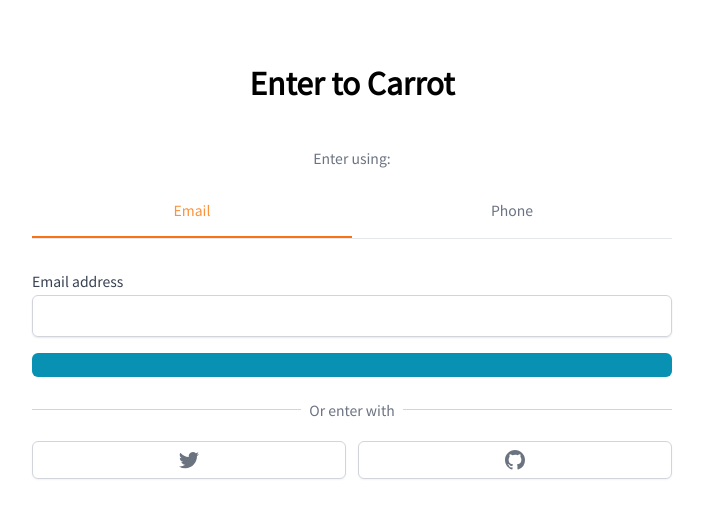
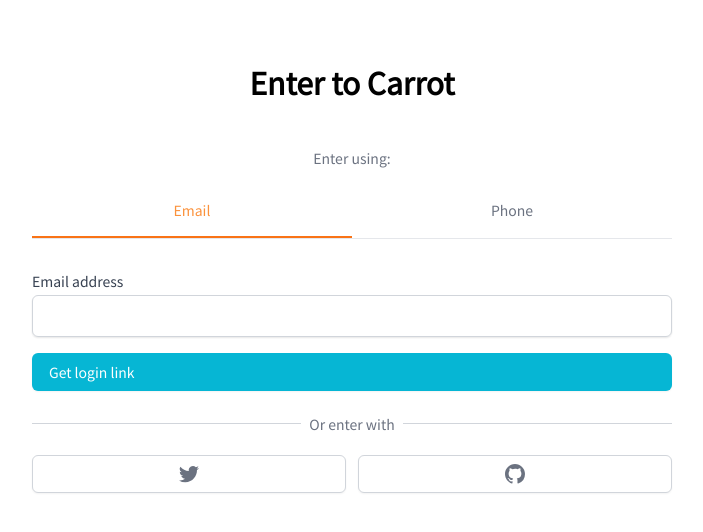
Before and after one commit to ffenland/pron-app, a Next.js app: page /auth/enter in a window 1280 px wide. Shown: the top 532 px of the page, without its empty margins (288-991 px from the left). Built offline with nearby package versions, Linux system fonts and the light colour scheme.

Commit message:
fix some button errors

```diff
--- a/components/button.tsx
+++ b/components/button.tsx
@@ -1,13 +1,17 @@
 import * as heroicon from "@heroicons/react/24/outline";
 import { cls } from "@libs/client/utils";
 interface ButtonProps {
-  type: "floating" | "small" | "medium" | "large";
+  type?: "floating" | "small" | "medium" | "large";
   title?: string;
-  onClick: () => void;
+  onClick?: () => void;
 }
 
 const Button = ({ type = "medium", title, onClick }: ButtonProps) => {
-  const sizeRef = { large: "asdf", medium: "sadfa", small: "adsfasdf" };
+  const sizeRef = {
+    large: "py-3 text-base",
+    medium: "py-2 text-sm ",
+    small: "py-2 text-sm ",
+  };
 
   if (type === "floating") {
     return (
@@ -23,7 +27,12 @@
   } else {
     const sizeCls = sizeRef[type];
     return (
-      <div className={cls("bg-cyan-600 rounded-md", sizeCls)}>
+      <div
+        className={cls(
+          "w-full bg-cyan-500 hover:bg-cyan-600 text-white  px-4 border border-transparent rounded-md shadow-sm font-medium focus:ring-2 focus:ring-offset-2 focus:ring-cyan-500 focus:outline-none cursor-pointer",
+          sizeCls
+        )}
+      >
         <button>{title}</button>
       </div>
     );
--- a/pages/auth/enter.tsx
+++ b/pages/auth/enter.tsx
@@ -80,9 +80,9 @@
               required
             />
           ) : null}
-          {method === "email" ? <Button text={"Get login link"} /> : null}
+          {method === "email" ? <Button title={"Get login link"} /> : null}
           {method === "phone" ? (
-            <Button text={"Get one-time password"} />
+            <Button title={"Get one-time password"} />
           ) : null}
         </form>
         <div className="mt-8">
```
